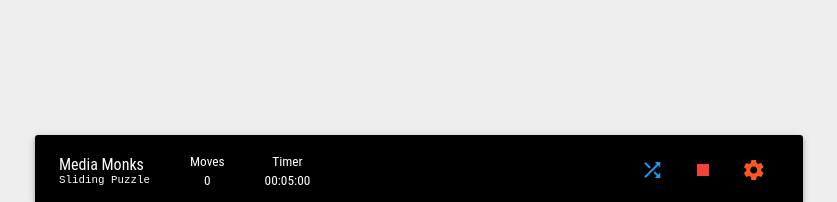
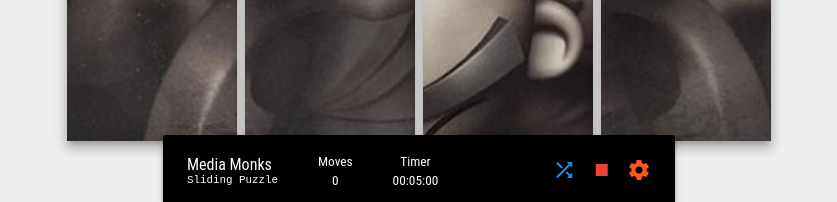
Before and after one commit to kregina/sliding-puzzle-game, a website built with webpack: page src/index.html in a window 1280 px wide. Shown: the part 595-797 px from the top of the page, without its empty margins (221-1058 px from the left). Built offline with nearby package versions, Linux system fonts and the light colour scheme.

Commit message:
fix layout

```diff
--- a/src/index.html
+++ b/src/index.html
@@ -10,7 +10,6 @@
     <link rel="stylesheet" href="https://fonts.googleapis.com/icon?family=Material+Icons" />
   </head>
   <body>
-    <div class="container">
     <div class="container">
       <div class="win-message" id="divWon"><p>You Win!</p></div>
 
@@ -79,6 +78,5 @@
         </ul>
       </div>
     </footer>
-    </div>
   </body>
 </html>
--- a/src/main.css
+++ b/src/main.css
@@ -101,6 +101,8 @@ html,
 footer{
   background: var(--color-primary);
   width: 100%;
+  position: fixed;
+  bottom: 0;
   box-shadow: 0 2px 4px -1px rgba(0,0,0,.2),
               0 4px 5px 0 rgba(0,0,0,.14),
               0 1px 10px 0 rgba(0,0,0,.12);
@@ -287,7 +289,7 @@ footer{
 }
 
 .sheet .sheet-list li{
-  padding: 1em 1em 1.5em;
+  padding: 1em 1.5em 1.5em;
 }
 
 .sheet-list li pre{
@@ -339,7 +341,7 @@ footer{
 
 
 
-@media (orientation: landscape) {
+@media (orientation: landscape) and (max-width: 768px) {
   :root{
     --content-size: 70vmin;
   }
@@ -352,7 +354,7 @@ footer{
 @media only screen and (min-width: 768px) {
   .button {
     border-radius: 0.2em;
-    padding: 0.5em 1em;
+    padding: 0.5em 0 0.5em 1em;
   }
 
   .button span{
@@ -430,8 +432,11 @@ footer{
   footer{
     border-radius: 0.2em 0.2em 0 0;
     justify-content: space-around;
-    width: 60%;
+    margin: auto;
+    width: 40%;
     z-index: 3;
+    left: 50%;
+    margin-left: -20%;
   }
 }
 
```
Also changed, not shown: 1 other file. Lines whose indentation alone changed are shown as unchanged.
